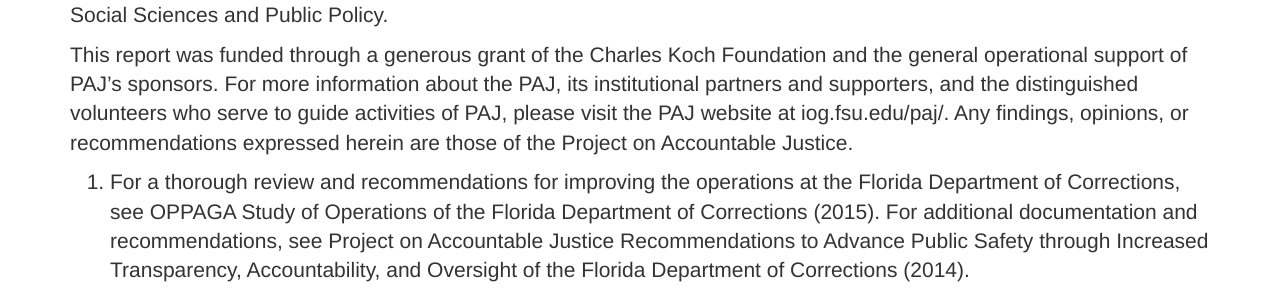
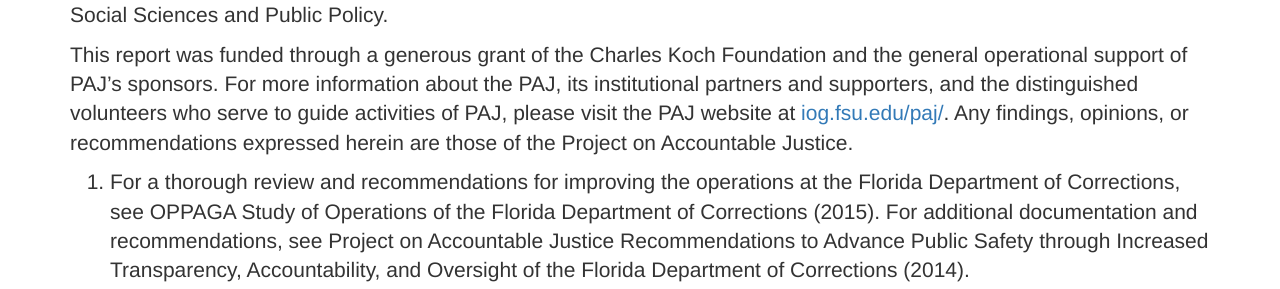
Before and after one commit to accountablejustice/report, a Jekyll site: the page built from _posts/2017-05-03-slide1.markdown, in a window 1280 px wide and 900 px high, scrolled down 22713 px. Shown: the part 217-506 px from the top of the window. Built offline with Jekyll 4.4.1, drawn with Linux system fonts in a browser that asks for light colours; nearby versions of some CDN libraries; library files that are not in the unit come from our copies; part of the change alters nothing that is shown.

```diff
--- a/_posts/2017-05-03-slide1.markdown
+++ b/_posts/2017-05-03-slide1.markdown
@@ -7,7 +7,7 @@ type: noheading
 
 Deborrah Brodsky is the Director of the Project on Accountable Justice. Cyrus O'Brien is a Consulting Researcher to the Project on Accountable Justice and a PhD Candidate at the University of Michigan. Alexandra Raynolds and Nicholas Truitt are Interns at the Project on Accountable Justice and MA students at the Florida State University College of Social Social Sciences and Public Policy.
 
-This report was funded through a generous grant of the Charles Koch Foundation and the general operational support of PAJ’s sponsors. For more information about the PAJ, its institutional partners and supporters, and the distinguished volunteers who serve to guide activities of PAJ, please visit the PAJ website at iog.fsu.edu/paj/.
+This report was funded through a generous grant of the Charles Koch Foundation and the general operational support of PAJ’s sponsors. For more information about the PAJ, its institutional partners and supporters, and the distinguished volunteers who serve to guide activities of PAJ, please visit the PAJ website at [iog.fsu.edu/paj/](http://www.iog.fsu.edu/paj/).
 Any findings, opinions, or recommendations expressed herein are those of the Project on Accountable Justice.
 
 1. For a thorough review and recommendations for improving the operations at the Florida Department of Corrections, see OPPAGA Study of Operations of the Florida Department of Corrections (2015). For additional documentation and recommendations, see Project on Accountable Justice Recommendations to Advance Public Safety through Increased Transparency, Accountability, and Oversight of the Florida Department of Corrections (2014).
```
